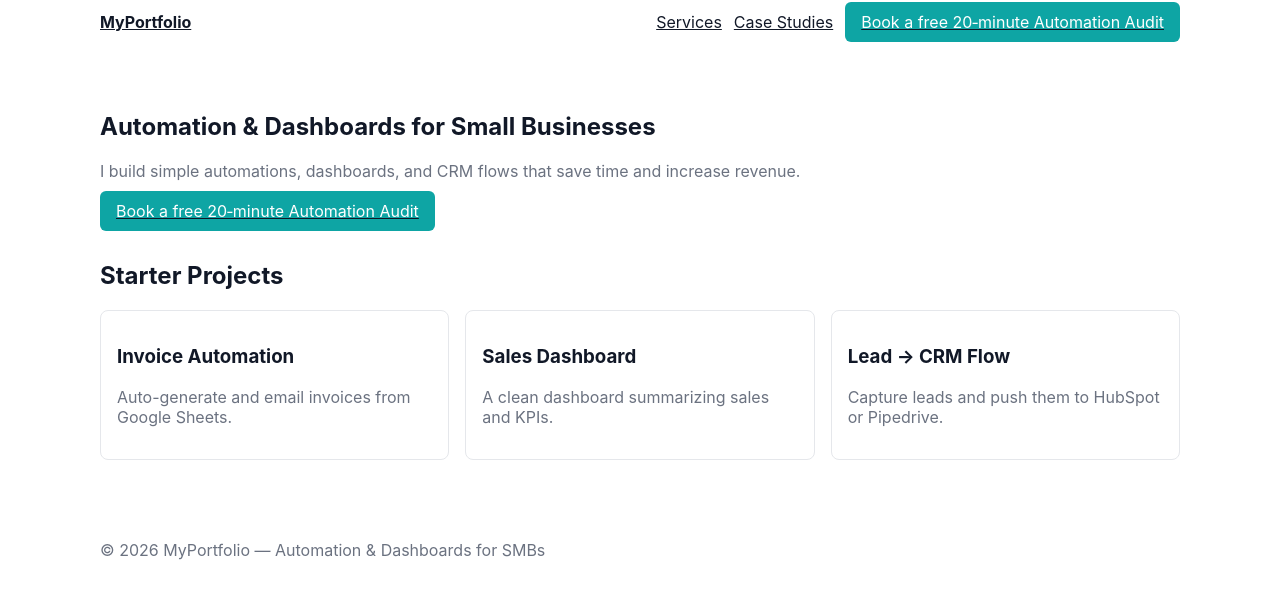
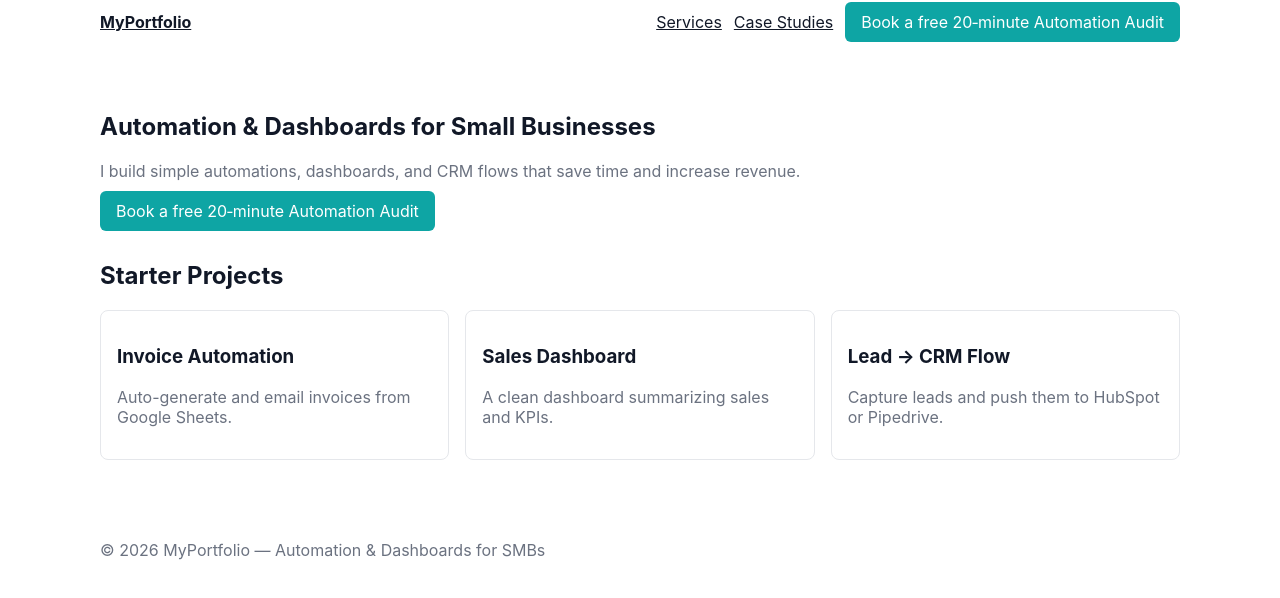
Before and after one commit to jdalvarez69/myportfolio, a Next.js app in the folder site/: page / in a window 1280 px wide. Shown: the top 598 px of the page. Built offline with nearby package versions, Linux system fonts and the light colour scheme.

Commit message:
Fix: update Next.js Link usage to avoid nested <a> elements

```diff
--- a/site/components/CaseStudyCard.tsx
+++ b/site/components/CaseStudyCard.tsx
@@ -5,7 +5,7 @@ export default function CaseStudyCard({title, summary, slug}:{title:string;summa
     <article style={{border:'1px solid #e5e7eb',padding:16,borderRadius:8}}>
       <h3>{title}</h3>
       <p style={{color:'#6b7280'}}>{summary}</p>
-      <p><Link href={`/case-studies/${slug}`}><a>Read case study</a></Link></p>
+      <p><Link href={`/case-studies/${slug}`}>Read case study</Link></p>
     </article>
   )
 }
--- a/site/components/Header.tsx
+++ b/site/components/Header.tsx
@@ -5,13 +5,13 @@ export default function Header(){
     <header className="site-header container">
       <div>
         <Link href="/">
-          <a><strong>MyPortfolio</strong></a>
+          <strong>MyPortfolio</strong>
         </Link>
       </div>
       <nav>
-        <Link href="/services"><a style={{marginRight:12}}>Services</a></Link>
-        <Link href="/case-studies"><a style={{marginRight:12}}>Case Studies</a></Link>
-        <Link href="/contact"><a className="cta-btn">Book a free 20‑minute Automation Audit</a></Link>
+        <Link href="/services" style={{marginRight:12}}>Services</Link>
+        <Link href="/case-studies" style={{marginRight:12}}>Case Studies</Link>
+        <Link href="/contact" className="cta-btn">Book a free 20‑minute Automation Audit</Link>
       </nav>
     </header>
   )
--- a/site/pages/index.tsx
+++ b/site/pages/index.tsx
@@ -9,7 +9,7 @@ export default function Home(){
         <h1>Automation & Dashboards for Small Businesses</h1>
         <p style={{color:'#6b7280'}}>I build simple automations, dashboards, and CRM flows that save time and increase revenue.</p>
         <p style={{marginTop:20}}>
-          <Link href="/contact"><a className="cta-btn">Book a free 20‑minute Automation Audit</a></Link>
+          <Link href="/contact" className="cta-btn">Book a free 20‑minute Automation Audit</Link>
         </p>
         <section style={{marginTop:40}}>
           <h2>Starter Projects</h2>
--- a/site/pages/resources.tsx
+++ b/site/pages/resources.tsx
@@ -8,7 +8,7 @@ export default function Resources(){
       <h1>Resources</h1>
       <p style={{color:'#6b7280'}}>Download the Automation Audit Checklist and short guides.</p>
       <p style={{marginTop:16}}>Get the checklist: <a href="/content/resources/automation-audit-checklist.md" download>Download checklist (MD)</a></p>
-      <p style={{marginTop:8}}>Or <Link href="/contact"><a className="cta-btn">Book a free 20‑minute Automation Audit</a></Link></p>
+      <p style={{marginTop:8}}>Or <Link href="/contact" className="cta-btn">Book a free 20‑minute Automation Audit</Link></p>
     </section>
   )
 }
```
